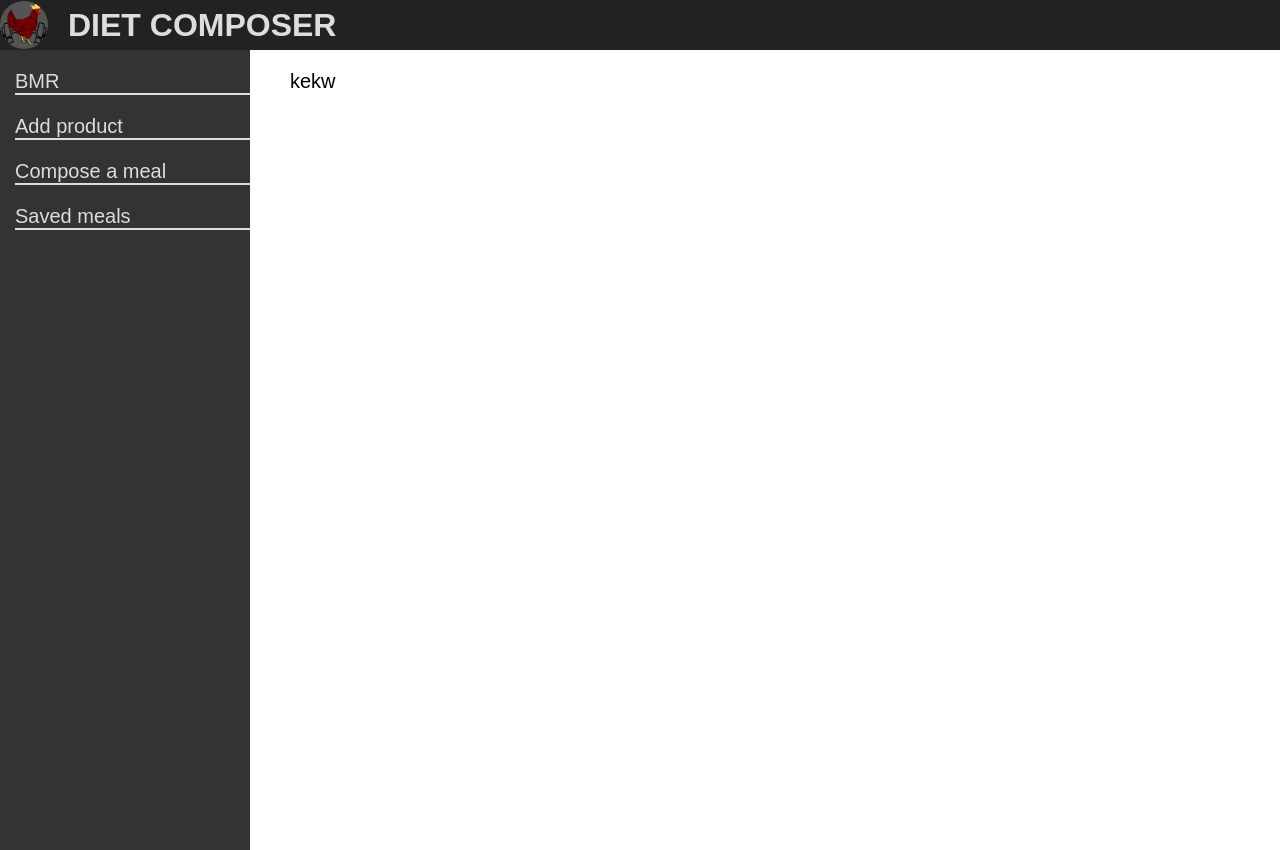
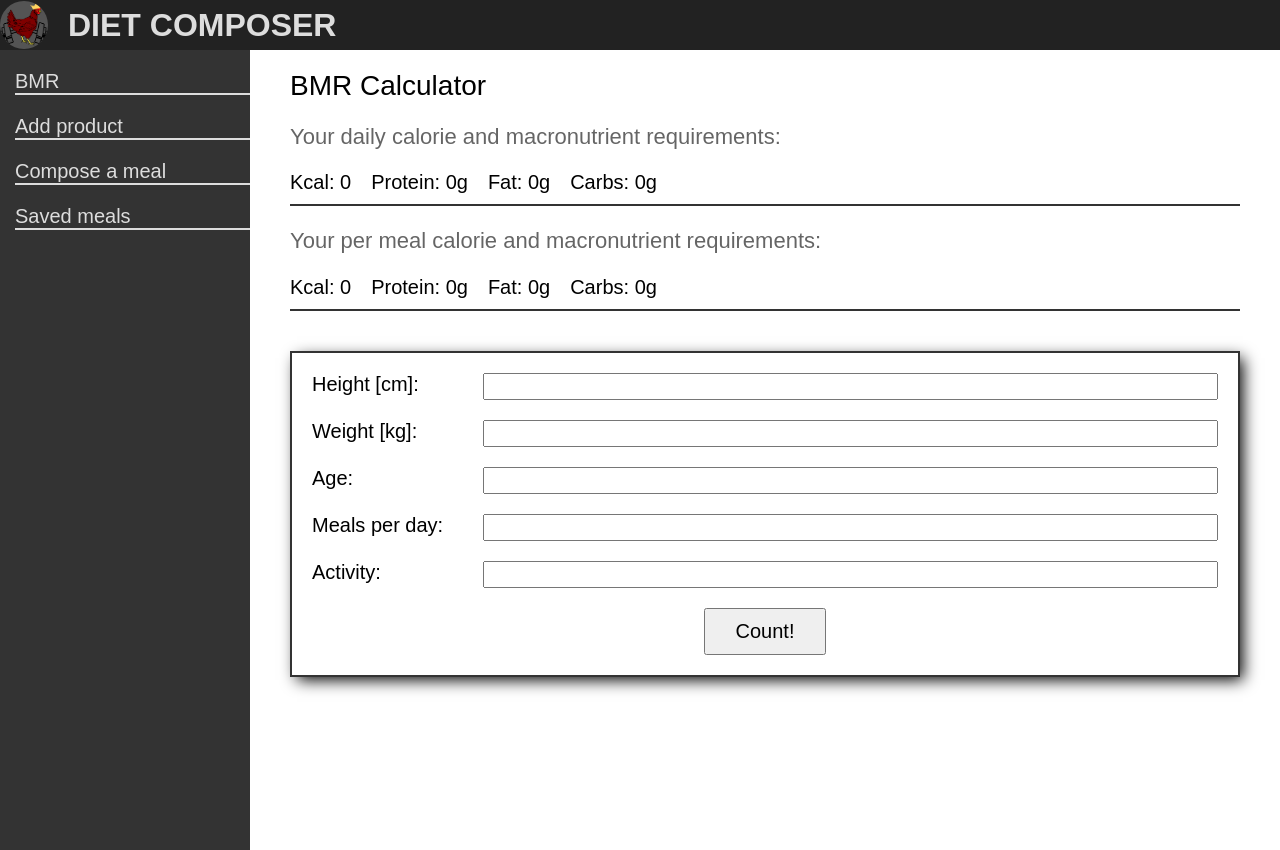
Before and after one commit to Adrode/diet-composer-react, a React (Create React App) app: page / in a window 1280 px wide. Built offline with nearby package versions, Linux system fonts and the light colour scheme; a web font is replaced by a local one.

Commit message:
BMR container styling and form prepared

```diff
--- a/src/features/BMR/index.js
+++ b/src/features/BMR/index.js
@@ -1,8 +1,54 @@
+import {
+  BMRSummary,
+  Header,
+  Subheader,
+  MacroContainer,
+  Macro,
+  BMRCalculator,
+  LabelsContainer,
+  Label,
+  InputsContainer,
+  Input,
+  Submit,
+} from "./styled";
 
 export const BMR = () => {
   return (
     <>
-      kekw
+      <BMRSummary>
+        <Header>BMR Calculator</Header>
+        <Subheader>Your daily calorie and macronutrient requirements:</Subheader>
+        <MacroContainer>
+          <Macro>Kcal: {0}</Macro>
+          <Macro>Protein: {0}g</Macro>
+          <Macro>Fat: {0}g</Macro>
+          <Macro>Carbs: {0}g</Macro>
+        </MacroContainer>
+        <Subheader>Your per meal calorie and macronutrient requirements:</Subheader>
+        <MacroContainer>
+          <Macro>Kcal: {0}</Macro>
+          <Macro>Protein: {0}g</Macro>
+          <Macro>Fat: {0}g</Macro>
+          <Macro>Carbs: {0}g</Macro>
+        </MacroContainer>
+      </BMRSummary>
+      <BMRCalculator>
+        <LabelsContainer>
+          <Label>Height [cm]:</Label>
+          <Label>Weight [kg]:</Label>
+          <Label>Age:</Label>
+          <Label>Meals per day:</Label>
+          <Label>Activity:</Label>
+        </LabelsContainer>
+        <InputsContainer>
+          <Input type="number"></Input>
+          <Input type="number"></Input>
+          <Input type="number"></Input>
+          <Input type="number"></Input>
+          <Input type="number"></Input>
+        </InputsContainer>
+        <Submit type="button">Count!</Submit>
+      </BMRCalculator>
     </>
   )
 };
--- a/src/features/BMR/styled.js
+++ b/src/features/BMR/styled.js
@@ -1,7 +1,67 @@
 import styled from "styled-components";
 
-export const StyledBMR = styled.section`
-    padding: 20px 40px;
+export const BMRSummary = styled.article`
+    margin: 0 0 40px 0;
+`;
+
+export const Header = styled.h2`
+    margin: 0 0 20px 0;
+    font-size: 28px;
+    font-weight: normal;
+`;
+
+export const Subheader = styled.h3`
+    font-size: 22px;
+    font-weight: normal;
+    opacity: 60%;
+`;
+
+export const MacroContainer = styled.div`
+    display: flex;
+    flex-wrap: wrap;
+    gap: 20px;
+
+    padding-bottom: 10px;
+    border-bottom: 2px solid ${({ theme }) => theme.color.grey};
+`;
+
+export const Macro = styled.p`
+    margin: 0;
+`;
+
+export const BMRCalculator = styled.form`
+    border: 2px solid ${({ theme }) => theme.color.grey};
+    box-shadow: 5px 5px 15px -2px;
+    padding: 20px;
     width: 100%;
-    height: max-content;
+
+    display: grid;
+    grid-template-columns: auto 1fr;
+    gap: 20px 40px;
 `;
+
+export const LabelsContainer = styled.div`
+    display: grid;
+    grid-template-rows: repeat(5, 1fr);
+    gap: 20px;
+`;
+
+export const Label = styled.label``;
+
+export const InputsContainer = styled.div`
+    display: grid;
+    grid-template-rows: repeat(5, 1fr);
+    gap: 20px;
+`;
+
+export const Input = styled.input`
+    padding: 0;
+`;
+
+export const Submit = styled.button`
+    grid-column-start: 1;
+    grid-column-end: -1;
+    width: fit-content;
+    justify-self: center;
+    padding: 10px 30px;
+`;
```
